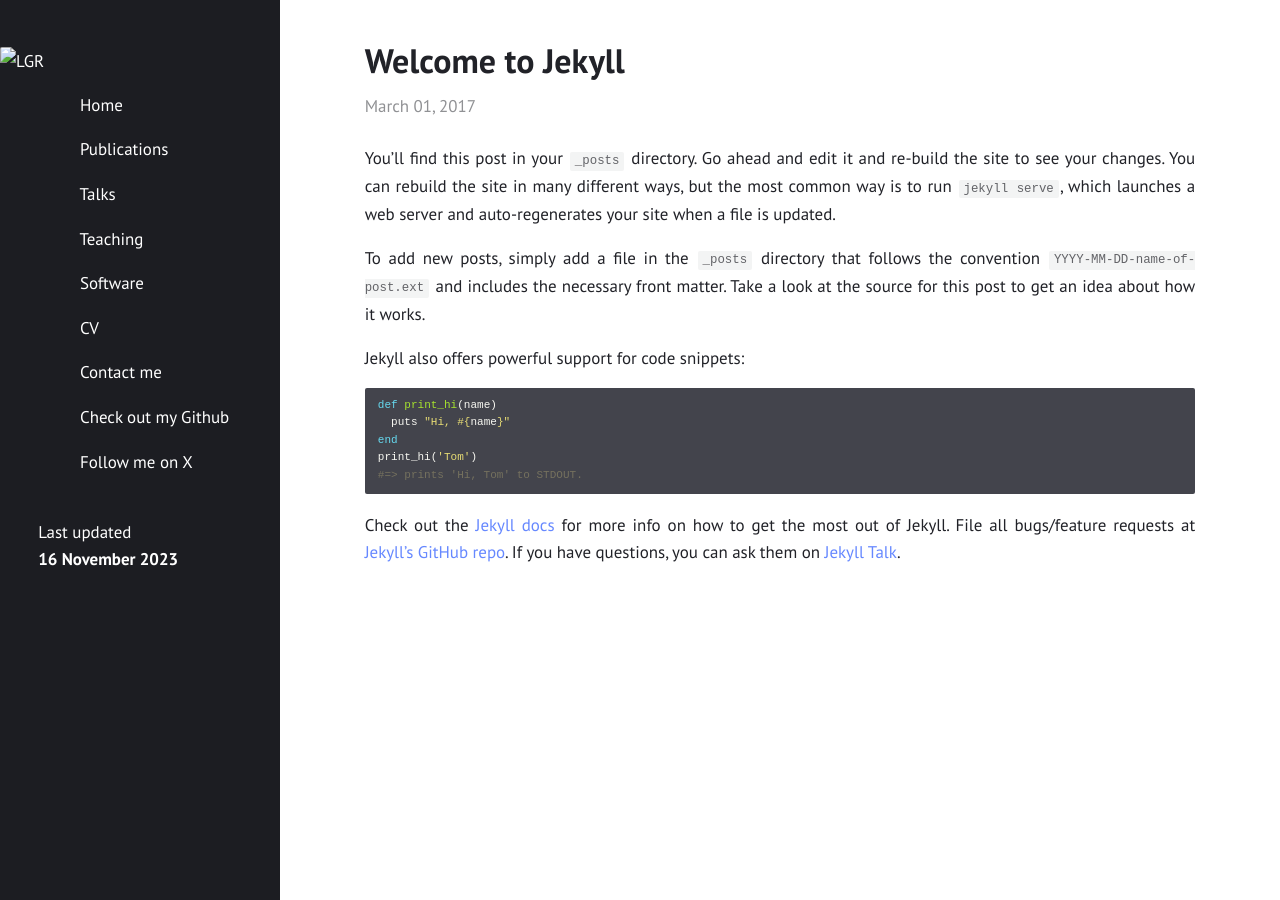
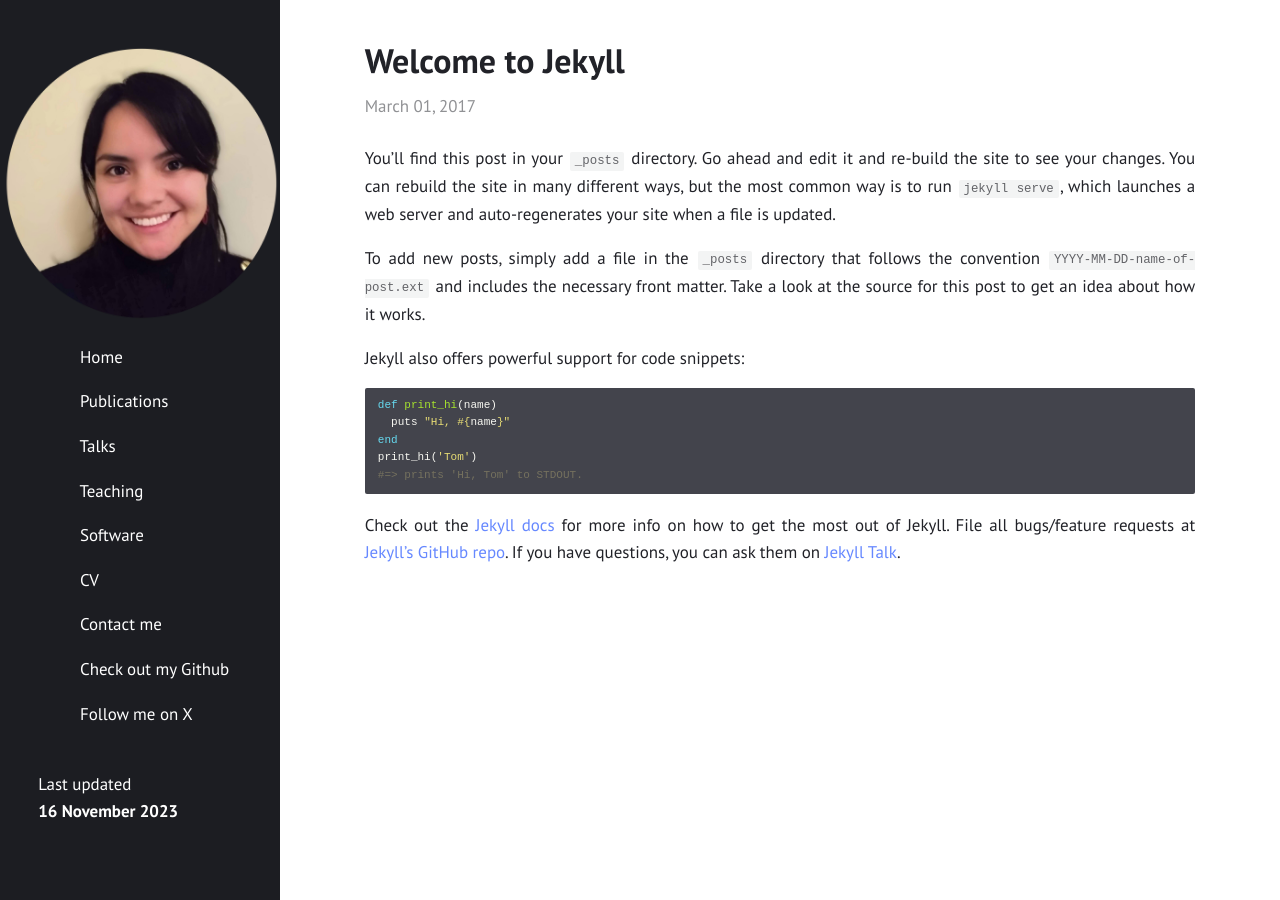
Before and after one commit to lauraguzmanrincon/lauraguzmanrincon.github.io, a Jekyll site: the page built from _posts/2017-03-01-welcome-to-jekyll.md, in a window 1280 px wide. Built offline with Jekyll 4.4.1, drawn with Linux system fonts in a browser that asks for light colours.

Commit message:
Update sidebar.html

```diff
--- a/_includes/sidebar.html
+++ b/_includes/sidebar.html
@@ -1,7 +1,7 @@
 <link rel="stylesheet" href="{{ "/assets/css/sidebar.css" | relative_url }}" media="screen and (min-width: 70em)">
 <aside style="display: none">
   <nav>
-    <img src="files/Photo.png" class="img-circle" alt="LGR">
+    <img src="/files/Photo.png" class="img-circle" alt="LGR">
   {%- for item in site.navigation -%}
     {%- assign node = site.pages | where: "name", item.file | first -%}
     {%- assign url = item.url | default: node.url -%}
```
